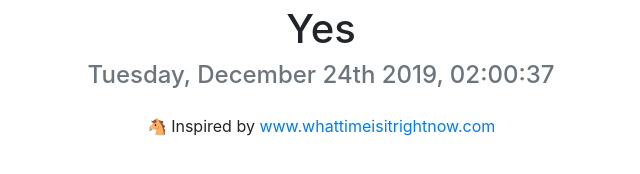
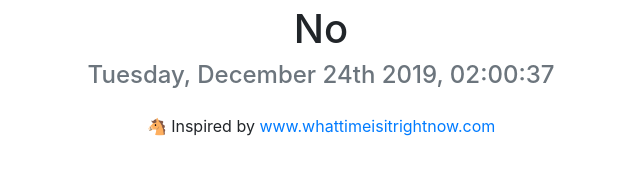
Before and after one commit to danishpa/isdaniinameetingrightnow, a plain HTML site: page index.html in a window 1280 px wide. Shown: the part 292-466 px from the top of the page, 319-959 px from the left. Drawn offline with nearby package versions, Linux system fonts and the light colour scheme.

Commit message:
Update index.html

```diff
--- a/index.html
+++ b/index.html
@@ -13,7 +13,7 @@
       <div class="text-center">
         <img src="logo.svg" style="max-width:750px;">
 
-        <h1 class="mt-2">Yes</h1>
+        <h1 class="mt-2">No</h1>
 
         <h4 class="text-muted" id="time">
           ...
```
